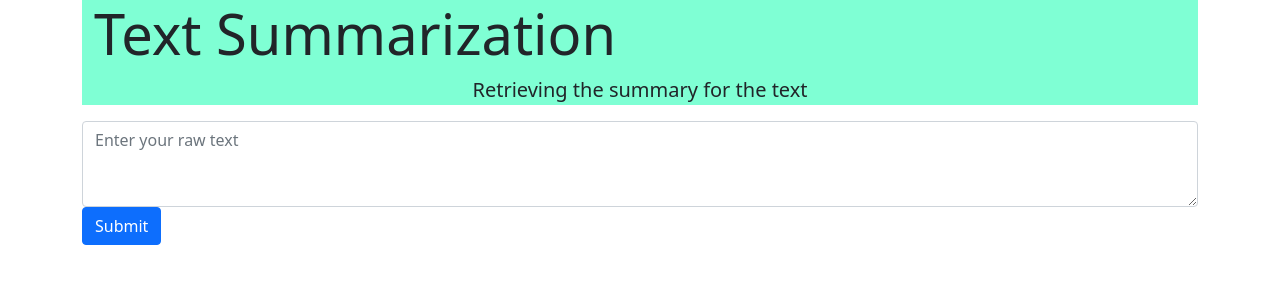
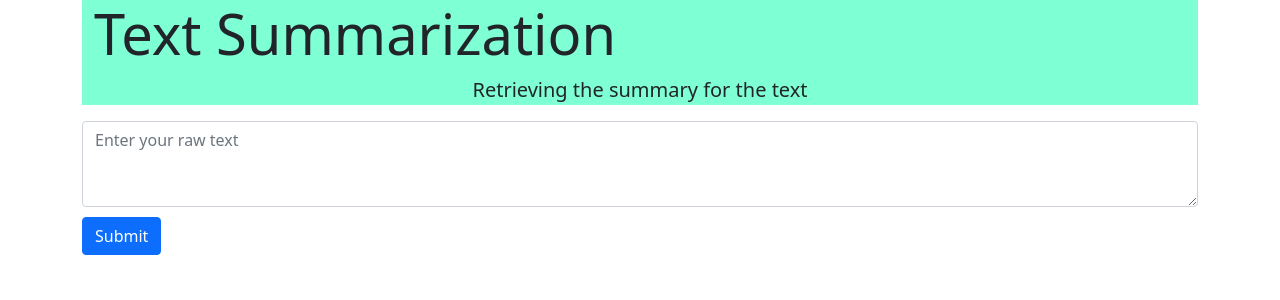
Before and after one commit to Anindita-172/Text-summary-web, a Flask app: page / in a window 1280 px wide. Shown: the top 300 px of the page. Run offline with Flask 3, Linux system fonts and the light colour scheme; some libraries are stand-ins or nearby versions.

Commit message:
changed the linking

```diff
--- a/templates/index.html
+++ b/templates/index.html
@@ -17,7 +17,7 @@
           </div>
           <form action="/analyze" method="POST">
             <textarea name="rawtext" class="form-control" , rows="3" placeholder="Enter your raw text"></textarea>
-            <button class="btn btn-primary" type="submit" >Submit </button>
+            <button class="btn btn-primary submitbtn" type="submit" >Submit </button>
 
             </form>
     </div>
```
